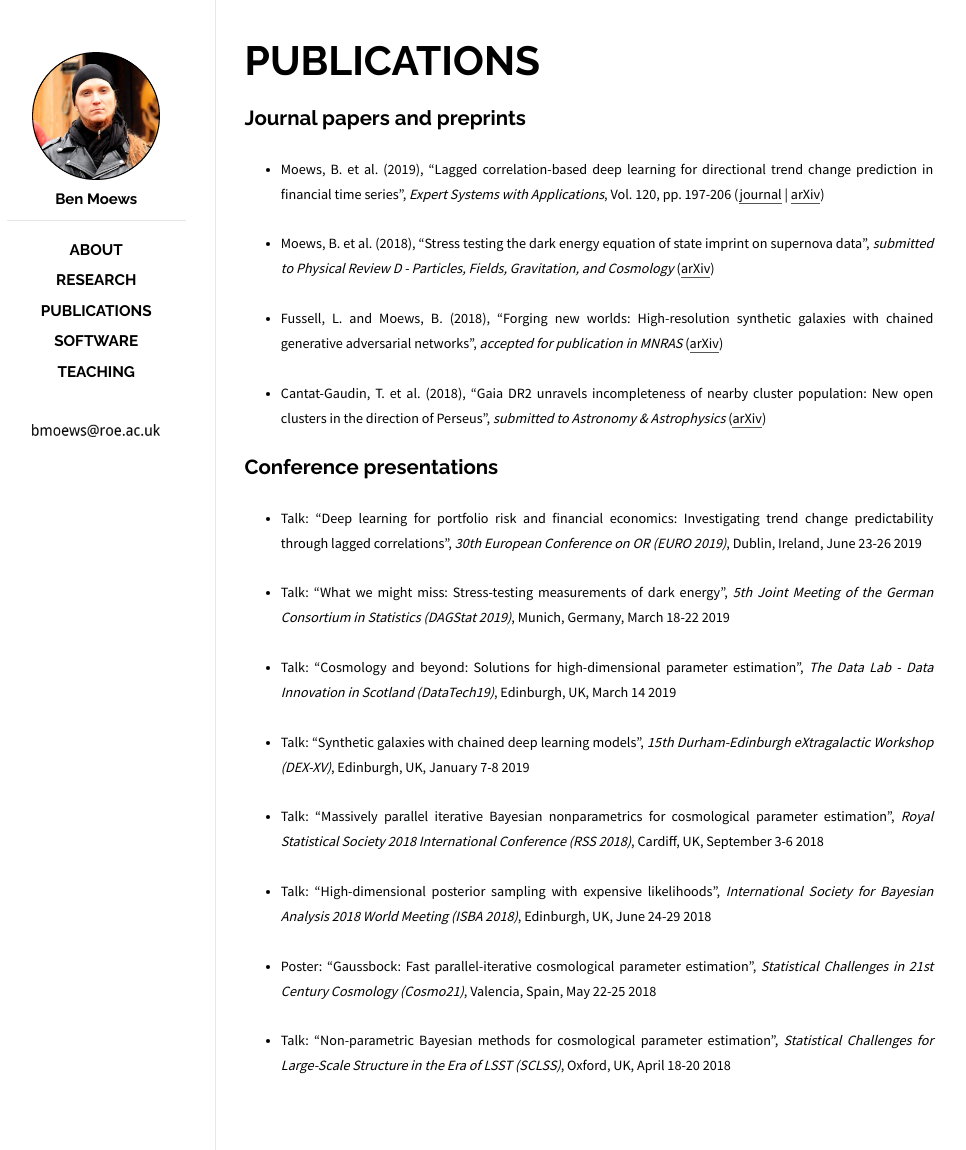
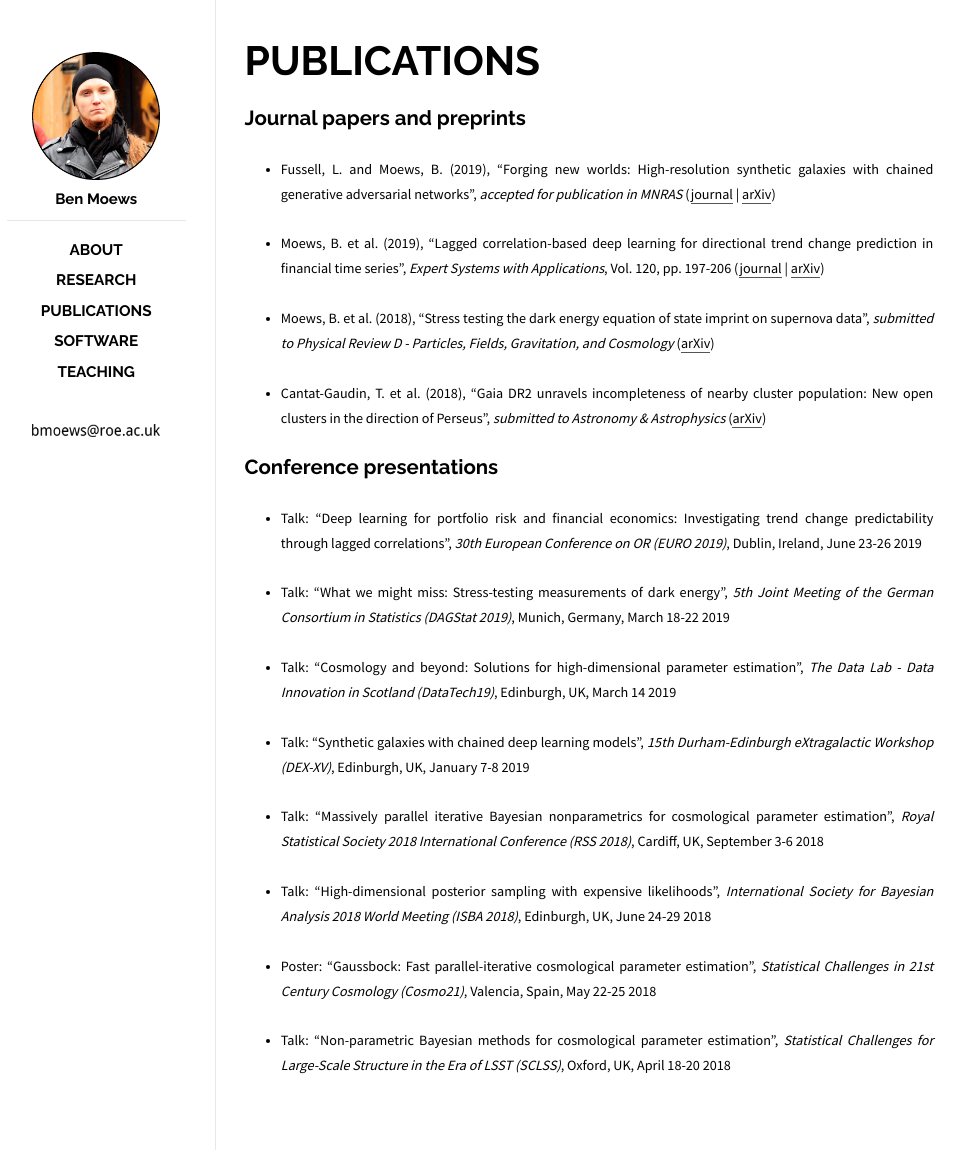
Before and after one commit to moews/moews.github.io, a Jekyll site: the page built from _posts/2017-03-25-publications.md, in a window 1280 px wide. Shown: the whole page, without its empty margins (143-1109 px from the left). Built offline with Jekyll 4.4.1, drawn with Linux system fonts in a browser that asks for light colours.

Commit message:
Update 2017-03-25-publications.md

```diff
--- a/_posts/2017-03-25-publications.md
+++ b/_posts/2017-03-25-publications.md
@@ -8,11 +8,11 @@ categories: posts
 
 ## Journal papers and preprints
 
+* <small>Fussell, L. and Moews, B. (2019), "Forging new worlds: High-resolution synthetic galaxies with chained generative adversarial networks", _accepted for publication in MNRAS_ ([journal](https://academic.oup.com/mnras/advance-article/doi/10.1093/mnras/stz602/5368366) | [arXiv](https://arxiv.org/abs/1811.03081))</small>
+
 * <small>Moews, B. et al. (2019), "Lagged correlation-based deep learning for directional trend change prediction in financial time series", _Expert Systems with Applications_, Vol. 120, pp. 197-206 ([journal](https://doi.org/10.1016/j.eswa.2018.11.027) | [arXiv](https://arxiv.org/abs/1811.11287))</small>
 
 * <small>Moews, B. et al. (2018), "Stress testing the dark energy equation of state imprint on supernova data", _submitted to Physical Review D - Particles, Fields, Gravitation, and Cosmology_ ([arXiv](https://arxiv.org/abs/1812.09786))</small>
-
-* <small>Fussell, L. and Moews, B. (2018), "Forging new worlds: High-resolution synthetic galaxies with chained generative adversarial networks", _accepted for publication in MNRAS_ ([arXiv](https://arxiv.org/abs/1811.03081))</small>
 
 * <small>Cantat-Gaudin, T. et al. (2018), "Gaia DR2 unravels incompleteness of nearby cluster population: New open clusters in the direction of Perseus", _submitted to Astronomy & Astrophysics_ ([arXiv](https://arxiv.org/abs/1810.05494))</small>
 
```
